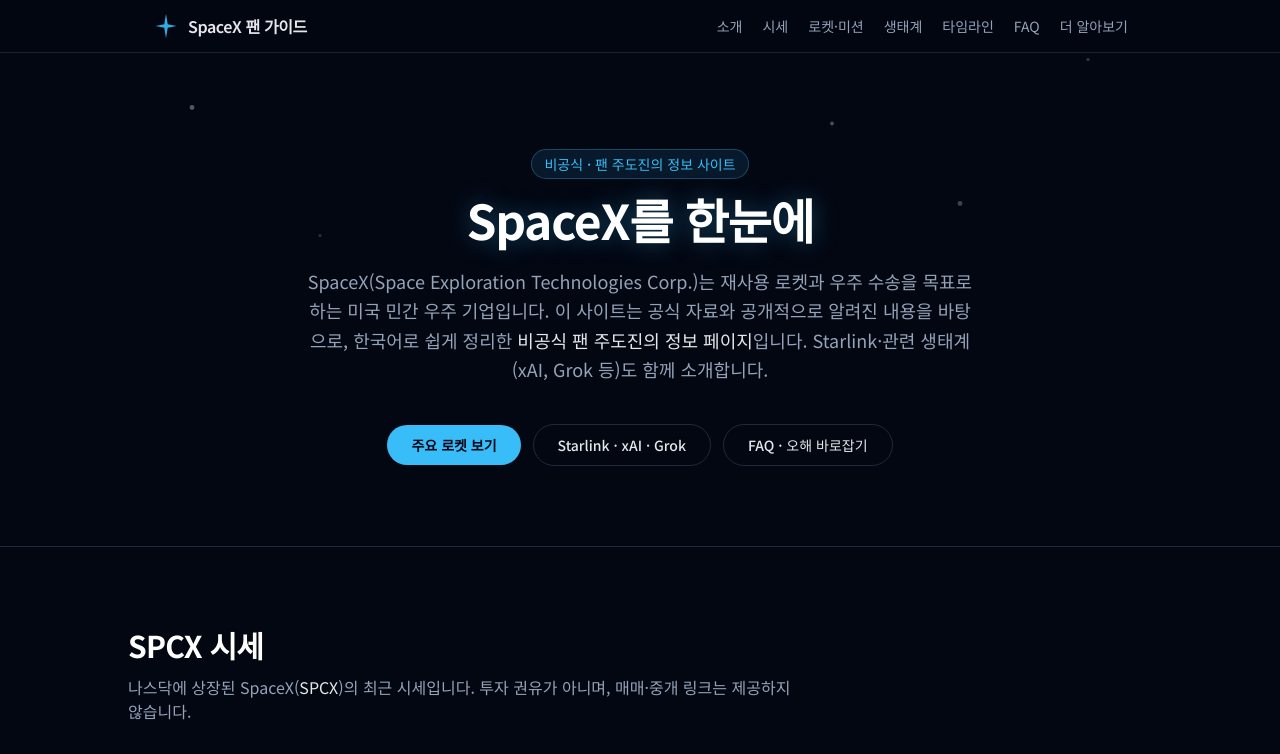
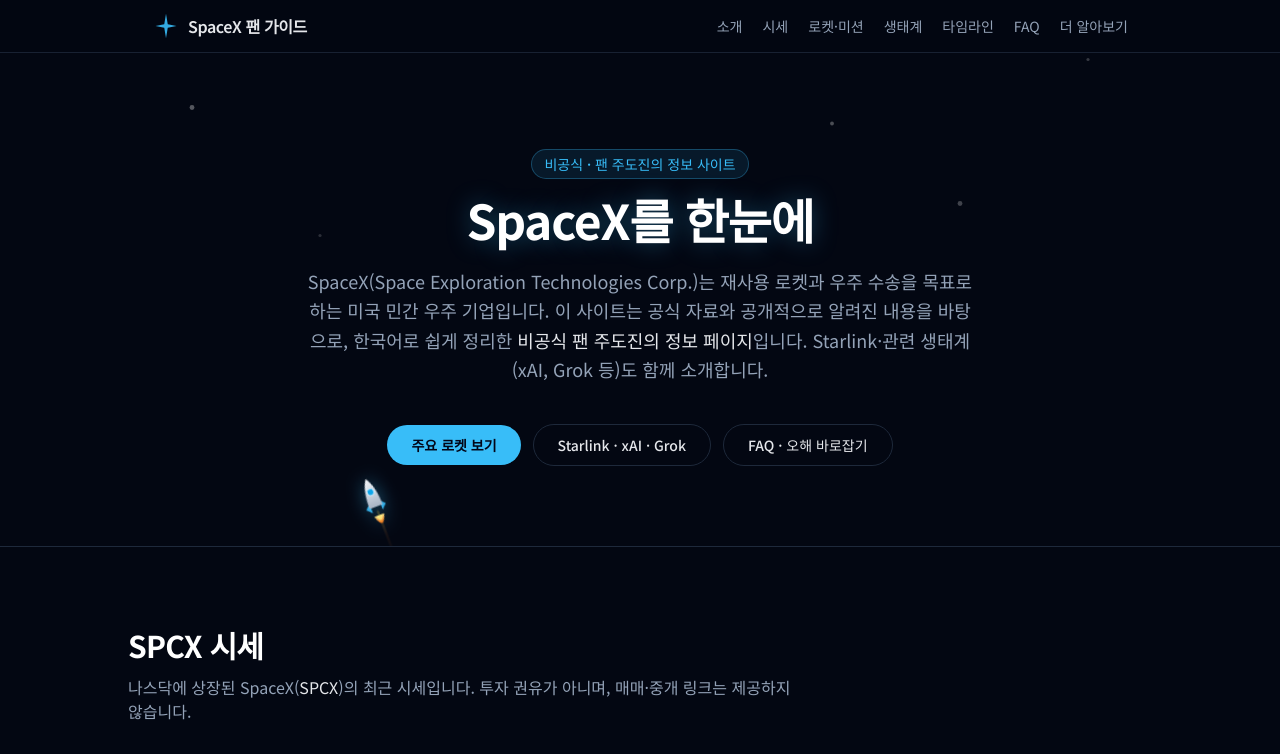
Before and after one commit to dojindia2006-arch/spacex-fan-guide, a Next.js app: page / in a window 1280 px wide. Shown: the top 754 px of the page. Built offline with nearby package versions, Linux system fonts and the light colour scheme; no server answers.

Commit message:
Add animated night-sky rocket launch to hero

```diff
--- a/src/app/globals.css
+++ b/src/app/globals.css
@@ -54,3 +54,119 @@
   box-shadow: 0 0 32px rgba(56, 189, 248, 0.12);
   border-color: rgba(56, 189, 248, 0.4);
 }
+
+/* Night-sky rocket launch animation */
+@keyframes rocket-ascent {
+  0% {
+    transform: translate3d(8vw, 78vh, 0) rotate(-18deg) scale(0.55);
+    opacity: 0;
+  }
+  8% {
+    opacity: 1;
+  }
+  70% {
+    opacity: 1;
+  }
+  100% {
+    transform: translate3d(72vw, -18vh, 0) rotate(-28deg) scale(1.05);
+    opacity: 0;
+  }
+}
+
+@keyframes rocket-ascent-alt {
+  0% {
+    transform: translate3d(55vw, 85vh, 0) rotate(-12deg) scale(0.4);
+    opacity: 0;
+  }
+  12% {
+    opacity: 0.75;
+  }
+  100% {
+    transform: translate3d(92vw, 5vh, 0) rotate(-22deg) scale(0.7);
+    opacity: 0;
+  }
+}
+
+@keyframes flame-flicker {
+  0%,
+  100% {
+    transform: scaleY(1) translateY(0);
+    opacity: 0.95;
+  }
+  50% {
+    transform: scaleY(1.25) translateY(2px);
+    opacity: 1;
+  }
+}
+
+@keyframes trail-fade {
+  0% {
+    opacity: 0;
+    transform: scaleX(0.3);
+  }
+  30% {
+    opacity: 0.45;
+  }
+  100% {
+    opacity: 0;
+    transform: scaleX(1.2);
+  }
+}
+
+.rocket-flight {
+  position: absolute;
+  left: 0;
+  top: 0;
+  animation: rocket-ascent 14s ease-in infinite;
+  will-change: transform, opacity;
+}
+
+.rocket-flight--delay {
+  animation-name: rocket-ascent-alt;
+  animation-duration: 18s;
+  animation-delay: 5s;
+}
+
+.rocket-ship {
+  filter: drop-shadow(0 0 12px rgba(56, 189, 248, 0.45));
+}
+
+.rocket-flame {
+  transform-origin: 32px 48px;
+  animation: flame-flicker 0.28s ease-in-out infinite;
+}
+
+.rocket-trail {
+  position: absolute;
+  left: 50%;
+  top: 70%;
+  width: 6px;
+  height: 72px;
+  margin-left: -3px;
+  border-radius: 999px;
+  background: linear-gradient(
+    to bottom,
+    rgba(253, 224, 71, 0.55),
+    rgba(249, 115, 22, 0.2),
+    transparent
+  );
+  filter: blur(1px);
+  animation: trail-fade 14s ease-in infinite;
+  pointer-events: none;
+}
+
+@media (prefers-reduced-motion: reduce) {
+  .rocket-flight,
+  .rocket-flight--delay,
+  .rocket-flame,
+  .rocket-trail {
+    animation: none !important;
+  }
+  .rocket-flight {
+    opacity: 0.55;
+    transform: translate3d(62vw, 12vh, 0) rotate(-24deg);
+  }
+  .rocket-flight--delay {
+    display: none;
+  }
+}
--- a/src/components/Hero.tsx
+++ b/src/components/Hero.tsx
@@ -21,6 +21,76 @@
           <circle cx="200" cy="160" r="1" fill="#fff" opacity="0.4" />
           <circle cx="600" cy="140" r="1.5" fill="#fff" opacity="0.6" />
         </svg>
+      </div>
+
+      {/* Animated rocket — decorative SVG, not official branding */}
+      <div className="pointer-events-none absolute inset-0 overflow-hidden" aria-hidden="true">
+        <div className="rocket-flight">
+          <svg
+            className="rocket-ship h-16 w-16 sm:h-20 sm:w-20"
+            viewBox="0 0 64 64"
+            fill="none"
+          >
+            <defs>
+              <linearGradient id="bodyGrad" x1="32" y1="4" x2="32" y2="48" gradientUnits="userSpaceOnUse">
+                <stop stopColor="#f8fafc" />
+                <stop offset="1" stopColor="#94a3b8" />
+              </linearGradient>
+              <linearGradient id="flameGrad" x1="32" y1="48" x2="32" y2="64" gradientUnits="userSpaceOnUse">
+                <stop stopColor="#fde68a" />
+                <stop offset="0.45" stopColor="#f97316" />
+                <stop offset="1" stopColor="#ef4444" stopOpacity="0" />
+              </linearGradient>
+            </defs>
+            {/* exhaust plume */}
+            <g className="rocket-flame">
+              <path d="M26 48 Q32 64 38 48" fill="url(#flameGrad)" opacity="0.95" />
+              <path d="M28 48 Q32 58 36 48" fill="#fef08a" opacity="0.8" />
+            </g>
+            {/* fins */}
+            <path d="M20 40 L26 34 L26 46 Z" fill="#38bdf8" opacity="0.9" />
+            <path d="M44 40 L38 34 L38 46 Z" fill="#38bdf8" opacity="0.9" />
+            {/* body */}
+            <path
+              d="M32 6 C26 14 24 28 24 40 L40 40 C40 28 38 14 32 6 Z"
+              fill="url(#bodyGrad)"
+            />
+            {/* window */}
+            <circle cx="32" cy="22" r="4" fill="#0ea5e9" stroke="#e0f2fe" strokeWidth="1.2" />
+            {/* nose highlight */}
+            <path d="M32 6 C30 10 29 14 28.5 18" stroke="#fff" strokeWidth="1" opacity="0.5" />
+          </svg>
+          <div className="rocket-trail" />
+        </div>
+        <div className="rocket-flight rocket-flight--delay">
+          <svg
+            className="rocket-ship h-10 w-10 opacity-70"
+            viewBox="0 0 64 64"
+            fill="none"
+          >
+            <defs>
+              <linearGradient id="bodyGrad2" x1="32" y1="4" x2="32" y2="48" gradientUnits="userSpaceOnUse">
+                <stop stopColor="#e2e8f0" />
+                <stop offset="1" stopColor="#64748b" />
+              </linearGradient>
+              <linearGradient id="flameGrad2" x1="32" y1="48" x2="32" y2="64" gradientUnits="userSpaceOnUse">
+                <stop stopColor="#fde68a" />
+                <stop offset="0.5" stopColor="#fb923c" />
+                <stop offset="1" stopColor="#ef4444" stopOpacity="0" />
+              </linearGradient>
+            </defs>
+            <g className="rocket-flame">
+              <path d="M26 48 Q32 64 38 48" fill="url(#flameGrad2)" />
+            </g>
+            <path d="M20 40 L26 34 L26 46 Z" fill="#7dd3fc" />
+            <path d="M44 40 L38 34 L38 46 Z" fill="#7dd3fc" />
+            <path
+              d="M32 6 C26 14 24 28 24 40 L40 40 C40 28 38 14 32 6 Z"
+              fill="url(#bodyGrad2)"
+            />
+            <circle cx="32" cy="22" r="3.5" fill="#38bdf8" />
+          </svg>
+        </div>
       </div>
 
       <div className="relative mx-auto max-w-5xl text-center">
```
